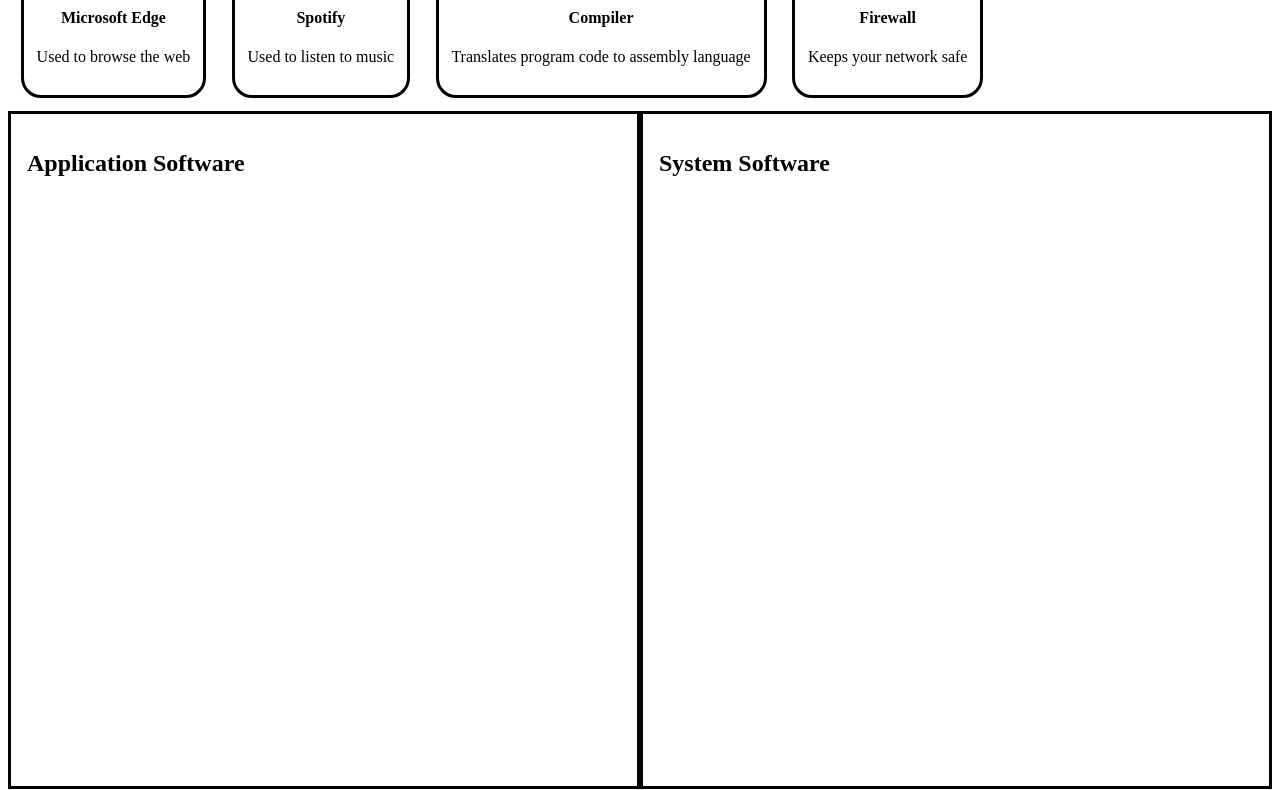
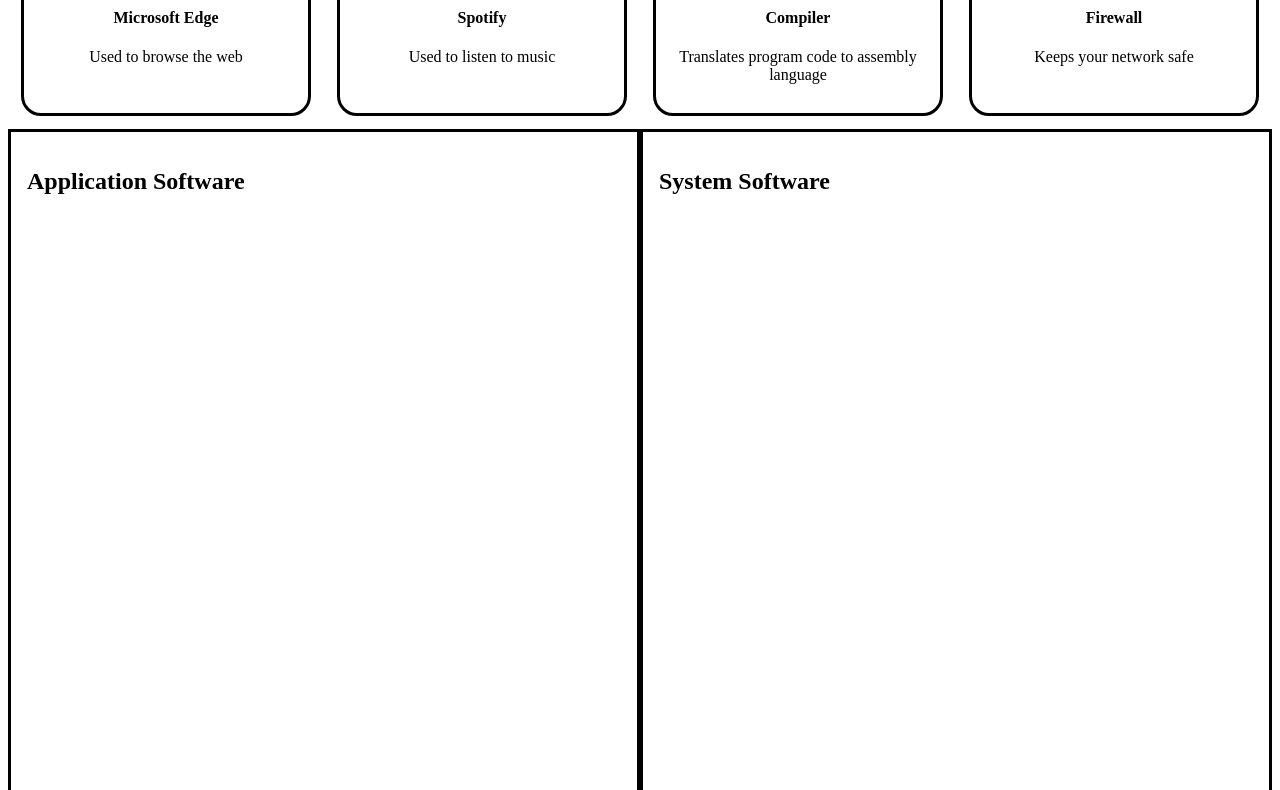
Before and after one commit to esja3224/drag-and-drop-quiz, a plain HTML site: page index.html in a window 1280 px wide. Shown: the part 93-883 px from the top of the page. Drawn offline with Linux system fonts and the light colour scheme.

Commit message:
Boxes display in a grid in drop area

```diff
--- a/index.html
+++ b/index.html
@@ -32,9 +32,9 @@
             this.current_category = "stage";
         }
 
-        makeEl() {
+        makeEl(width) {
 
-            let el_html =  `<div draggable=\"true\" class = "card" id = \"card${this.id}\" ondragstart=\"drag(event)\" style=\"padding:1vw; border-radius:20px; border:solid; margin:1vw; text-align:center;\">
+            let el_html =  `<div draggable=\"true\" class = "card" id = \"card${this.id}\" ondragstart=\"drag(event)\" style=\"padding:1vw; width: ${width}vw; border-radius:20px; border:solid; margin:1vw; text-align:center; \">
                 <img style="height:5vh"src = \"${this.img_src}\"/>
                 <h4> ${this.title} </h4>
                 <p> ${this.subtitle} </p>
@@ -47,7 +47,7 @@
         addToGroup(el_id) {
             card = document.querySelector(`#card${this.id}`);
             document.querySelector(`#${this.current_category}`).removeChild(card);
-            document.querySelector(`#${el_id}`).appendChild(this.makeEl());
+            document.querySelector(`#${el_id}`).appendChild(this.makeEl(document.querySelector(`.col`).style.width.substring(0,2)/2 - 10));
             this.current_category = el_id;
         }
 
@@ -61,14 +61,15 @@
     cardBeingDragged = null;
     for (let i = 0; i < cardsInfo.length; i++) {
         card = new Card(i, cardsInfo[i][0], cardsInfo[i][1], cardsInfo[i][2], cardsInfo[i][3]);
-        document.getElementById("stage").appendChild(card.makeEl());
+        document.getElementById("stage").appendChild(card.makeEl(100/cardsInfo.length));
         cards.push(card);
     }
 
     categories.forEach((cat) => {
         cat_title = cat.replace(/_/g, " ");
-        cat_html = `<div id=${cat} class="col" ondrop="drop(event)" ondragover="allowDrop(event)" style="width:${100/categories.length}%;height:80vh;">
+        cat_html = `<div class="col" ondrop="drop(event)" ondragover="allowDrop(event)" style="width:${100/categories.length}%;height:80vh;">
         <h2> ${cat_title} </h2>
+        <div id=${cat} class="wrapper" style="display:flex;flex-direction:row;flex-wrap:wrap"> </div>
         </div>`
         let div = document.createElement('div');
         div.innerHTML = cat_html.trim();
@@ -89,7 +90,8 @@
             containerEl = containerEl.parentNode;
             if (containerEl == null) return;
         }
-        cardBeingDragged.addToGroup(containerEl.id);
+        dropContainer = containerEl.querySelector(`.wrapper`)
+        cardBeingDragged.addToGroup(dropContainer.id);
         cardBeingDragged = null;
     }
 
```
